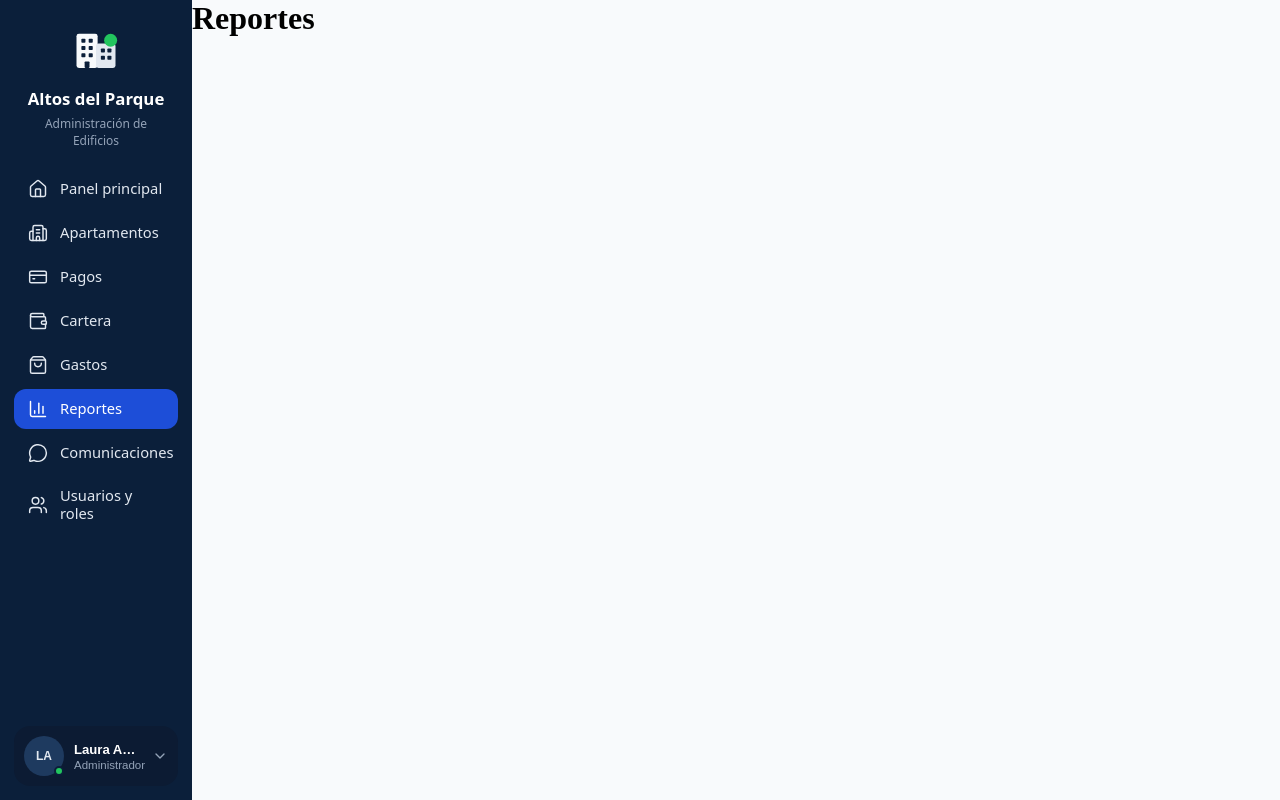
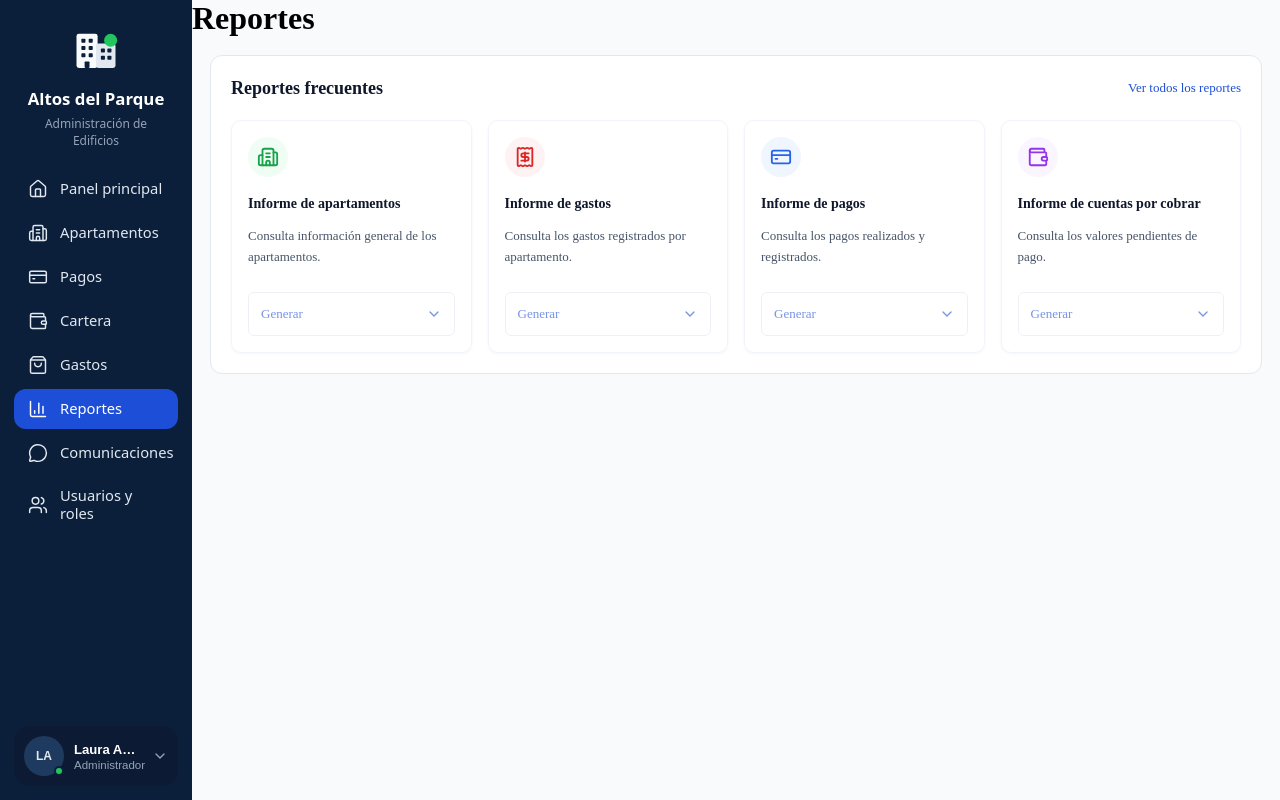
Before and after one commit to StartupName/admin-software, a React (Vite) app: page /reports in a window 1280 px wide. Built offline with nearby package versions, Linux system fonts and the light colour scheme.

Commit message:
feat(reports): add reusable frequent reports component

```diff
--- a/src/modules/reports/Reports.jsx
+++ b/src/modules/reports/Reports.jsx
@@ -1,9 +1,12 @@
 import "./Reports.css"
+import FrequentReportsComponent from "./components/FrequentReportsComponent/FrequentReportsComponent"
+import reports from "./components/FrequentReportsComponent/data/example_data"
 
 function Reports(){
     return (
         <>
             <h1>Reportes</h1>
+            <FrequentReportsComponent reports={reports} allReportsTo="/reports" />
         </>
     )
 }
--- /dev/null
+++ b/src/modules/reports/components/FrequentReportsComponent/FrequentReportsComponent.css
@@ -0,0 +1,126 @@
+.frequent-reports {
+  min-width: 0;
+  margin: 18px;
+  padding: 20px;
+  background: #ffffff;
+  border: 1px solid #e2e8f0;
+  border-radius: 12px;
+  color: #0f172a;
+}
+
+.frequent-reports__header {
+  display: flex;
+  flex-wrap: wrap;
+  justify-content: space-between;
+  align-items: center;
+  gap: 12px;
+  margin-bottom: 20px;
+}
+
+.frequent-reports__title {
+  margin: 0;
+  font-size: 18px;
+  font-weight: 600;
+  overflow-wrap: anywhere;
+}
+
+.frequent-reports__view-all {
+  padding: 4px 0;
+  border: 0;
+  background: transparent;
+  color: #1d4ed8;
+  font: inherit;
+  font-size: 13px;
+  text-decoration: none;
+  cursor: pointer;
+  overflow-wrap: anywhere;
+}
+
+.frequent-reports__view-all:hover {
+  text-decoration: underline;
+}
+
+.frequent-reports__grid {
+  display: grid;
+  grid-template-columns: repeat(auto-fit, minmax(min(100%, 200px), 1fr));
+  gap: 16px;
+}
+
+.frequent-reports__card {
+  display: flex;
+  flex-direction: column;
+  align-items: flex-start;
+  min-width: 0;
+  padding: 16px;
+  border: 1px solid #f1f5f9;
+  border-radius: 10px;
+  box-shadow: 0 1px 3px rgb(0 0 0 / 4%);
+}
+
+.frequent-reports__icon {
+  display: inline-flex;
+  align-items: center;
+  justify-content: center;
+  width: 40px;
+  height: 40px;
+  border-radius: 50%;
+  margin-bottom: 16px;
+}
+
+.frequent-reports__card-title {
+  margin: 0 0 12px;
+  font-size: 14px;
+  font-weight: 600;
+  line-height: 1.5;
+  overflow-wrap: anywhere;
+}
+
+.frequent-reports__description {
+  margin: 0 0 24px;
+  font-size: 13px;
+  line-height: 1.6;
+  color: #475569;
+  overflow-wrap: anywhere;
+}
+
+.frequent-reports__generate {
+  display: flex;
+  align-items: center;
+  justify-content: space-between;
+  gap: 8px;
+  width: 100%;
+  min-height: 44px;
+  margin-top: auto;
+  padding: 8px 12px;
+  border: 1px solid #e2e8f0;
+  border-radius: 6px;
+  background: #ffffff;
+  color: #1d4ed8;
+  font: inherit;
+  font-size: 13px;
+  cursor: pointer;
+}
+
+.frequent-reports__generate:hover:enabled {
+  background: #eff6ff;
+  border-color: #93c5fd;
+}
+
+.frequent-reports__generate:disabled,
+.frequent-reports__view-all:disabled {
+  cursor: not-allowed;
+  opacity: 0.6;
+}
+
+.frequent-reports__generate:focus-visible,
+.frequent-reports__view-all:focus-visible {
+  outline: 2px solid #2563eb;
+  outline-offset: 3px;
+}
+
+@media (max-width: 480px) {
+  .frequent-reports {
+    margin: 12px;
+    padding: 12px;
+  }
+}
--- /dev/null
+++ b/src/modules/reports/components/FrequentReportsComponent/FrequentReportsComponent.jsx
@@ -0,0 +1,69 @@
+import { useId } from 'react'
+import { ChevronDown } from 'lucide-react'
+import { Link } from 'react-router-dom'
+import './FrequentReportsComponent.css'
+
+// Each report supplies a unique id, title, description and icon component.
+// onGenerate receives the complete report; the parent owns the action.
+export default function FrequentReportsComponent({
+  reports = [],
+  title = 'Reportes frecuentes',
+  allReportsLabel = 'Ver todos los reportes',
+  allReportsTo,
+  onViewAll,
+  onGenerate,
+}) {
+  const titleId = useId()
+
+  return (
+    <section className="frequent-reports" aria-labelledby={titleId}>
+      <header className="frequent-reports__header">
+        <h2 id={titleId} className="frequent-reports__title">{title}</h2>
+        {allReportsTo ? (
+          <Link className="frequent-reports__view-all" to={allReportsTo}>
+            {allReportsLabel}
+          </Link>
+        ) : (
+          <button
+            type="button"
+            className="frequent-reports__view-all"
+            onClick={onViewAll}
+            disabled={!onViewAll}
+          >
+            {allReportsLabel}
+          </button>
+        )}
+      </header>
+
+      <div className="frequent-reports__grid">
+        {reports.map((report) => {
+          const Icon = report.icon
+
+          return (
+            <article key={report.id} className="frequent-reports__card">
+              <span
+                className="frequent-reports__icon"
+                style={{ color: report.color, backgroundColor: report.circleColor }}
+                aria-hidden="true"
+              >
+                <Icon size={22} strokeWidth={2} />
+              </span>
+              <h3 className="frequent-reports__card-title">{report.title}</h3>
+              <p className="frequent-reports__description">{report.description}</p>
+              <button
+                type="button"
+                className="frequent-reports__generate"
+                onClick={() => onGenerate?.(report)}
+                disabled={!onGenerate}
+                aria-label={`Generar ${report.title}`}
+              >
+                <span>Generar</span>
+                <ChevronDown size={16} aria-hidden="true" />
+              </button>
+            </article>
+          )
+        })}
+      </div>
+    </section>
+  )
+}
--- /dev/null
+++ b/src/modules/reports/components/FrequentReportsComponent/data/example_data.js
@@ -0,0 +1,36 @@
+import { Building2, Receipt, CreditCard, Wallet } from 'lucide-react'
+
+export default [
+  {
+    id: 'apartments',
+    title: 'Informe de apartamentos',
+    description: 'Consulta información general de los apartamentos.',
+    icon: Building2,
+    color: '#16a34a',
+    circleColor: '#f0fdf4',
+  },
+  {
+    id: 'expenses',
+    title: 'Informe de gastos',
+    description: 'Consulta los gastos registrados por apartamento.',
+    icon: Receipt,
+    color: '#dc2626',
+    circleColor: '#fef2f2',
+  },
+  {
+    id: 'payments',
+    title: 'Informe de pagos',
+    description: 'Consulta los pagos realizados y registrados.',
+    icon: CreditCard,
+    color: '#2563eb',
+    circleColor: '#eff6ff',
+  },
+  {
+    id: 'accounts-receivable',
+    title: 'Informe de cuentas por cobrar',
+    description: 'Consulta los valores pendientes de pago.',
+    icon: Wallet,
+    color: '#9333ea',
+    circleColor: '#faf5ff',
+  },
+]
```
